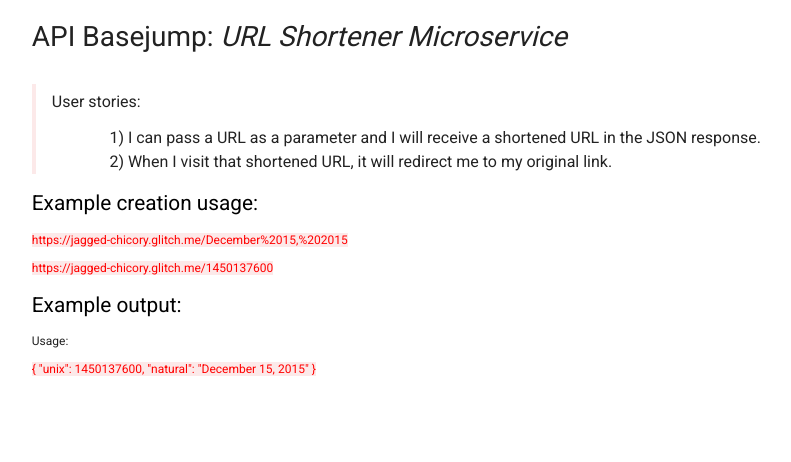
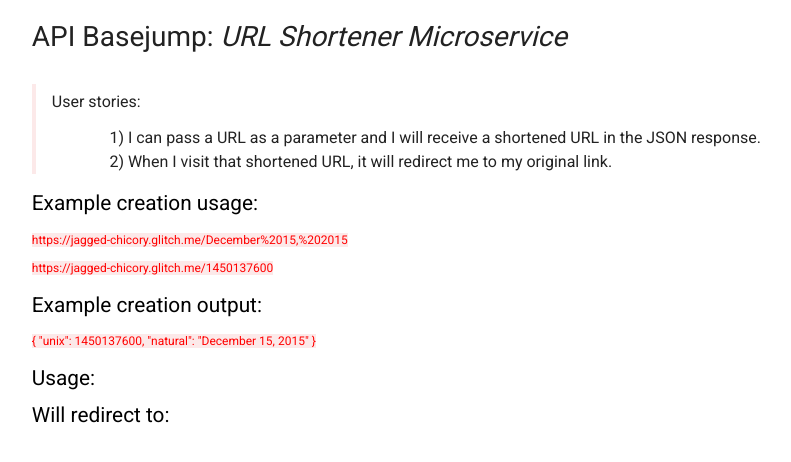
Before and after one commit to JP-Dub/short_url, a website: page views/index.html in a window 1280 px wide. Shown: the whole page, without its empty margins (71-862 px from the left). Drawn offline with Linux system fonts and the light colour scheme.

Commit message:
🌴🤘 Checkpoint views/index.html:553280

```diff
--- a/views/index.html
+++ b/views/index.html
@@ -23,13 +23,15 @@
             <p><mark>https://jagged-chicory.glitch.me/December%2015,%202015</mark></p>
             <p><mark>https://jagged-chicory.glitch.me/1450137600</mark></p>
           <p class="example">
-            Example output:
+            Example creation output:
           </p>
-            <p class="eample">
-              Usage:
-            </p>
           <p><mark>
-            { "unix": 1450137600, "natural": "December 15, 2015" }</mark>
+            { "unix": 1450137600, "natural": "December 15, 2015" }</mark></p>
+          <p class="example">
+            Usage:
+          </p>
+          <p class="example">
+            Will redirect to:
           </p>
             </footer>
       </div>
```
